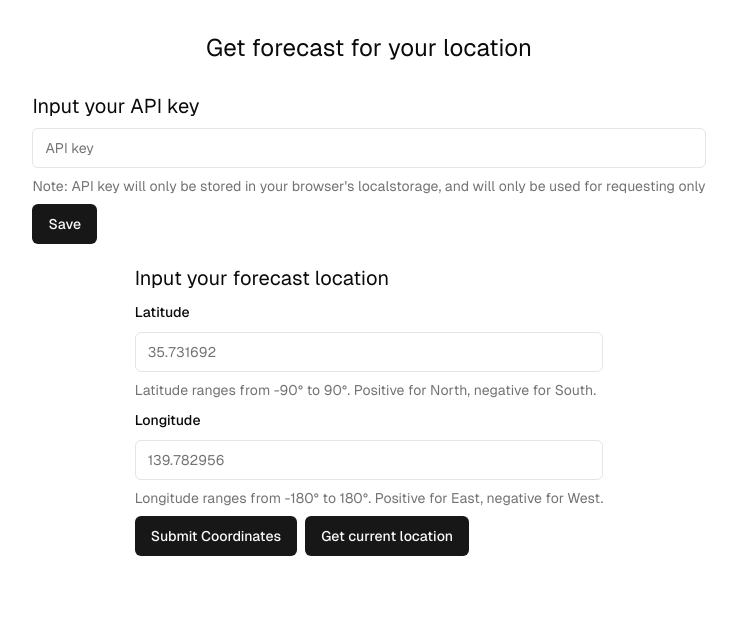
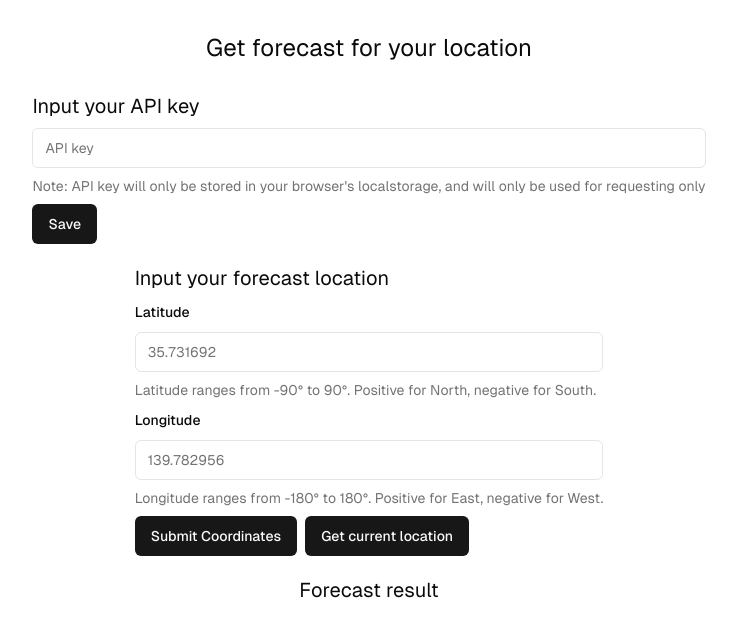
Before and after one commit to pickingname/forecast, a Next.js app: page / in a window 1280 px wide. Shown: the top 636 px of the page, without its empty margins (271-1008 px from the left). Built offline with nearby package versions, Linux system fonts and the light colour scheme.

Commit message:
feat: add display template

```diff
--- a/app/page.tsx
+++ b/app/page.tsx
@@ -1,3 +1,4 @@
+import FetchAndDisplayData from "@/components/parts/fetchAndDisplay";
 import GetLocation from "@/components/parts/getLocation";
 import InputKey from "@/components/parts/inputKey";
 
@@ -7,6 +8,7 @@ export default function Home() {
       <p className="text-2xl pb-5">Get forecast for your location</p>
       <InputKey />
       <GetLocation />
+      <FetchAndDisplayData/>
     </div>
   );
 }
--- /dev/null
+++ b/components/parts/fetchAndDisplay.tsx
@@ -0,0 +1,7 @@
+import React from "react";
+
+export default function FetchAndDisplayData() {
+  return <div className="pt-5">
+    <p className="text-xl">Forecast result</p>
+  </div>;
+}
```
